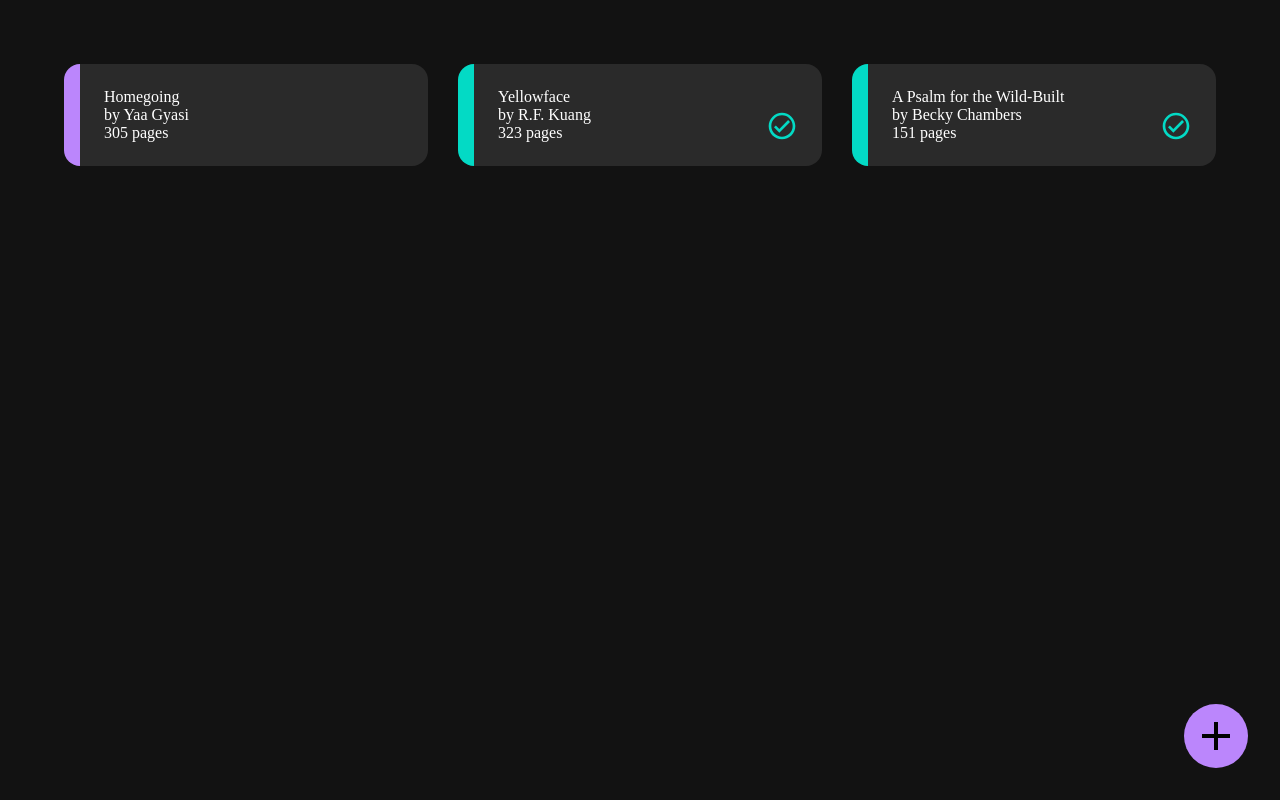
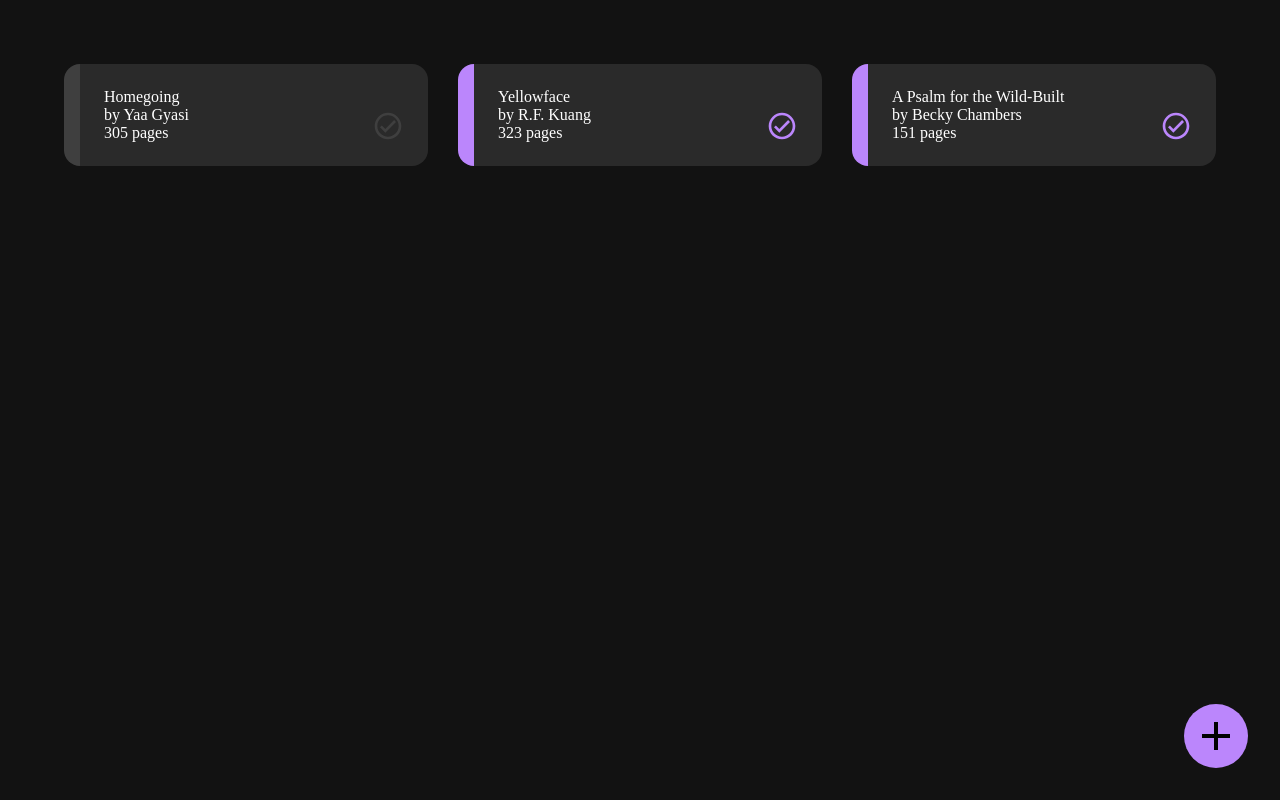
Before and after one commit to liyiz/TOP-JS-Library, a plain HTML site: page index.html in a window 1280 px wide. Drawn offline with Linux system fonts and the light colour scheme.

Commit message:
Change colour scheme for unread book cards

```diff
--- a/main.js
+++ b/main.js
@@ -140,9 +140,7 @@ function createBookCard(book) {
 
     // book.read ? bookCard.classList.add('finished') : bookCard.classList.add('unfinished');
     bookCard.classList.add(book.read ? 'finished' : 'unfinished');
-    if (book.read) {
-        bookCard.appendChild(checkmark);
-    }
+    bookCard.appendChild(checkmark);
 
 
     // <div class="card unfinished">
--- a/style.css
+++ b/style.css
@@ -86,15 +86,23 @@ button.newbook {
 }
 
 .card .checkmark svg {
-    fill: var(--color-secondary);
+    fill: var(--color-error);
 }
 
 .card.finished {
-    border-left: 1rem solid var(--color-secondary);
+    border-left: 1rem solid rgb(var(--color-primary));
+}
+
+.card.finished .checkmark svg {
+    fill: rgb(var(--color-primary));
 }
 
 .card.unfinished {
-    border-left: 1rem solid rgb(var(--color-primary));
+    border-left: 1rem solid rgb(var(--color-on-surface), 0.1);
+}
+
+.card.unfinished .checkmark svg {
+    fill: rgb(var(--color-on-surface), 0.1);
 }
 
 .modal {
```
